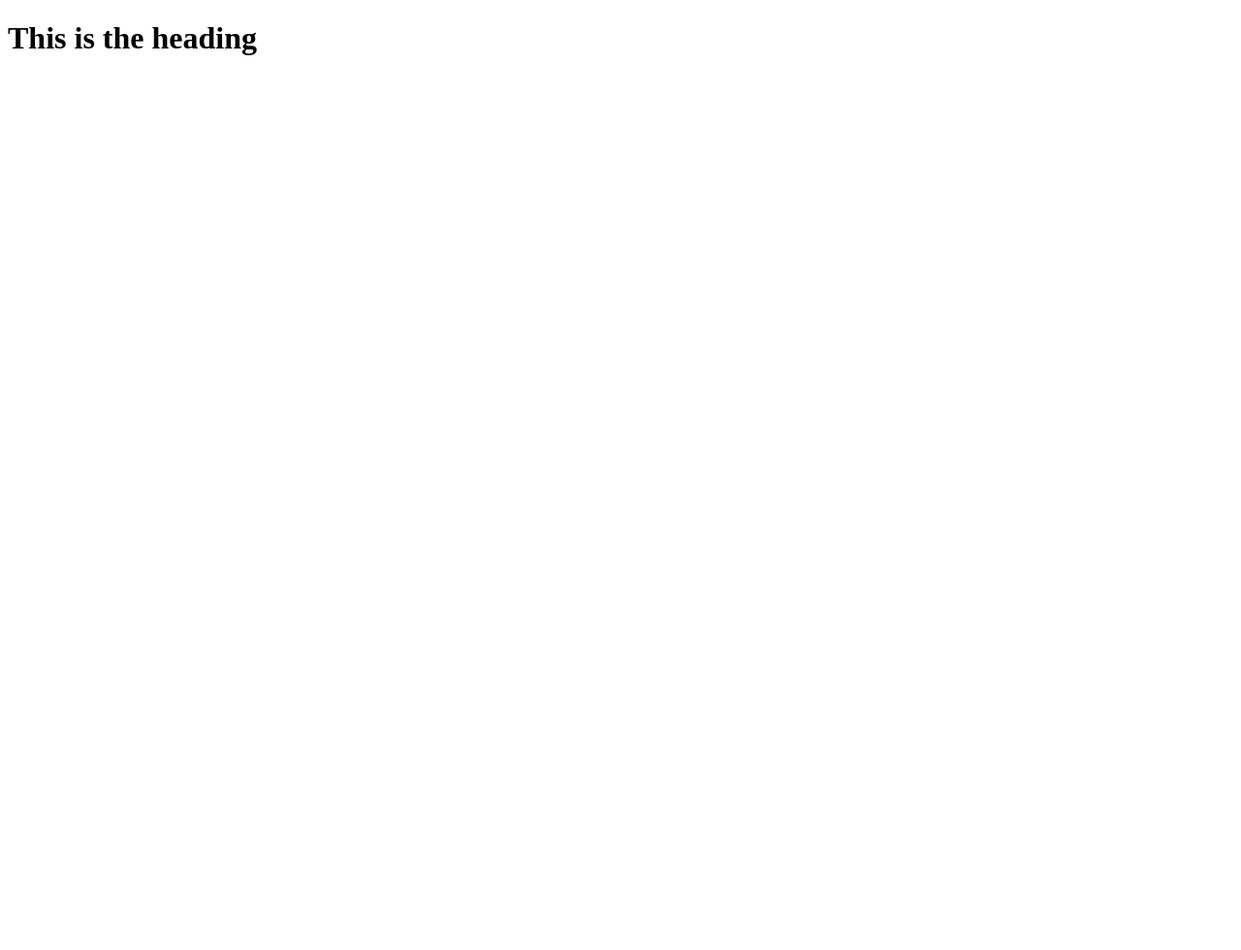
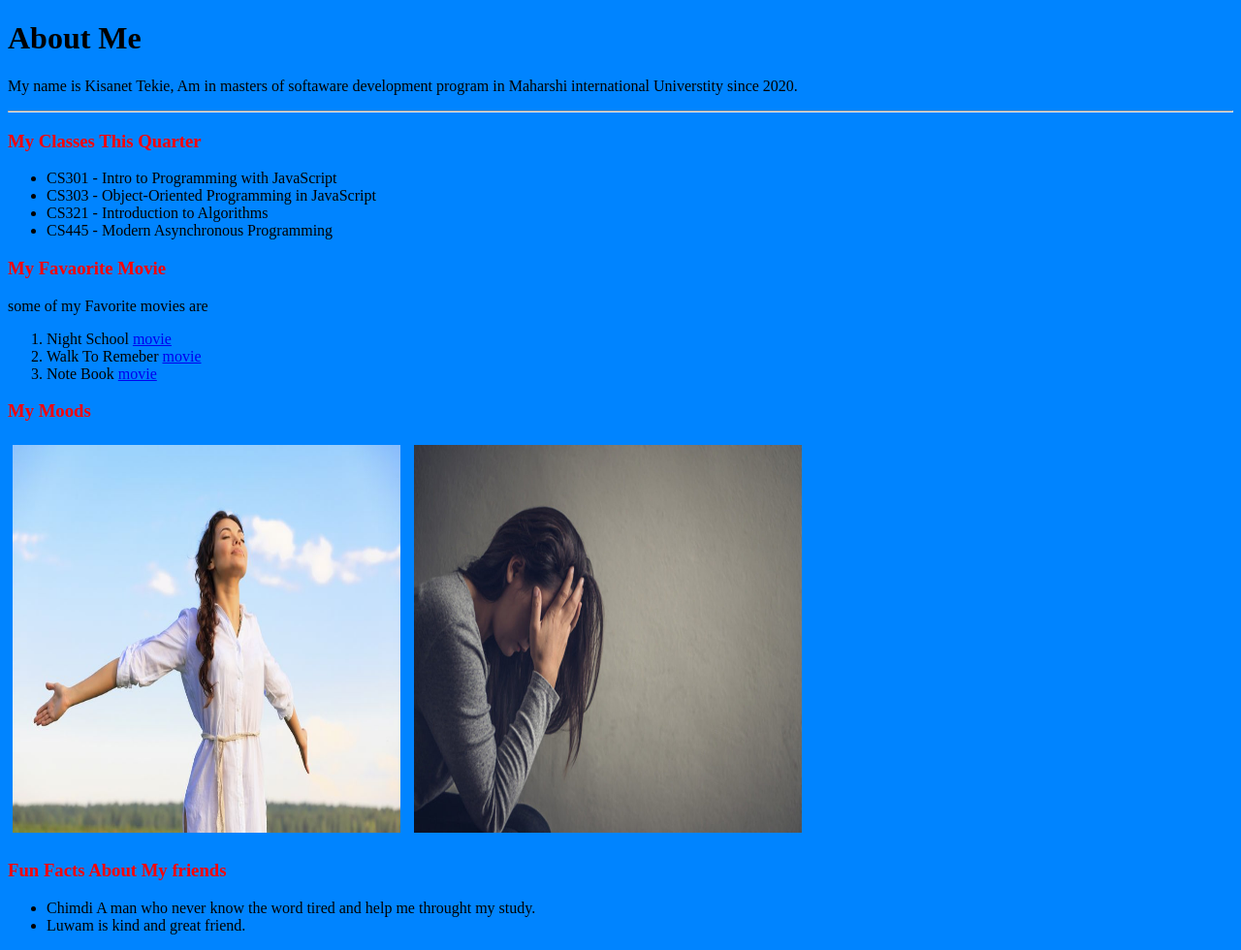
Before and after one commit to kisanettekie/kisanettekie.github.io, a plain HTML site: page index.html in a window 1280 px wide. Shown: the whole page at 97% size. Before the commit the page ends 800 px from the top, so only its background shows below. Drawn offline with Linux system fonts and the light colour scheme; files whose address does not match are found by name.

Commit message:
wed4Assignment

```diff
--- a/index.html
+++ b/index.html
@@ -2,13 +2,43 @@
 <html lang="en">
 <head>
     <meta charset="UTF-8">
-
-    <title>Document</title>
+    <meta http-equiv="X-UA-Compatible" content="IE=edge">
+    <meta name="viewport" content="width=device-width, initial-scale=1.0">
+    <title>About Me</title>
+    <script src="javascript.js"></script>
+    <link href="style.css" type="text/css " rel="stylesheet"/>
 </head>
 <body>
-    <h1>
-        This is the heading
-    </h1>
+    <h1> About Me</h1>
+    <p> My name is Kisanet Tekie, Am in masters of softaware development program in Maharshi international Universtity since 2020. </p>
+    <hr>
+   <h3>My Classes This Quarter</h3>
+
+
+   <ul>
+    <li>CS301 - Intro to Programming with JavaScript</li>
+    <li>CS303 - Object-Oriented Programming in JavaScript</li>
+    <li>CS321 - Introduction to Algorithms</li>
+    <li>CS445 - Modern Asynchronous Programming</li>
+
+</ul>
+
+<h3> My Favaorite Movie </h3>
+ <p> some of my Favorite movies are </p>
+<ol>
+<li> Night School <a href="https://www.youtube.com/watch?v=hN-NiDrIGhY"> movie</a> &nbsp;</li>
+<li> Walk To Remeber  <a href="https://www.imdb.com/title/tt0281358/?ref_=vp_back">movie</a></li>
+<li> Note Book   <a href="https://www.imdb.com/title/tt0332280/?ref_=fn_al_tt_1">movie</a></li>
+</ol>
+
+<h3> My Moods</h3>
+<img src="/Users/kisanetmaekele/Desktop/AssignmentW3D4/images/9847626_m.jpg">
+<img src="/Users/kisanetmaekele/Desktop/AssignmentW3D4/images/badmood.jpg" alt="">
+<h3> Fun Facts About My friends </h3>
+<ul>
+    <li>Chimdi A man who never know the word tired and help me throught my study. </li>
+    <li>Luwam is kind and great friend.</li>
+</ul>
 
 </body>
 </html>
--- /dev/null
+++ b/style.css
@@ -0,0 +1,17 @@
+body{
+    background-color: rgb(0, 132, 255);
+    /* background:url(images/background.jpg) */
+}
+h1{
+    color: black;
+}
+h3{
+    color: red;
+}
+img {
+    /* border: 1px solid #ddd; */
+    border-radius: 4px;
+    padding: 5px;
+    width: 400px;
+    height: 400px;
+  }
```
Also changed, not shown: images/9847626_m.jpg (added), images/badmood.jpg (added), javascript.js (added), 1 other file.
